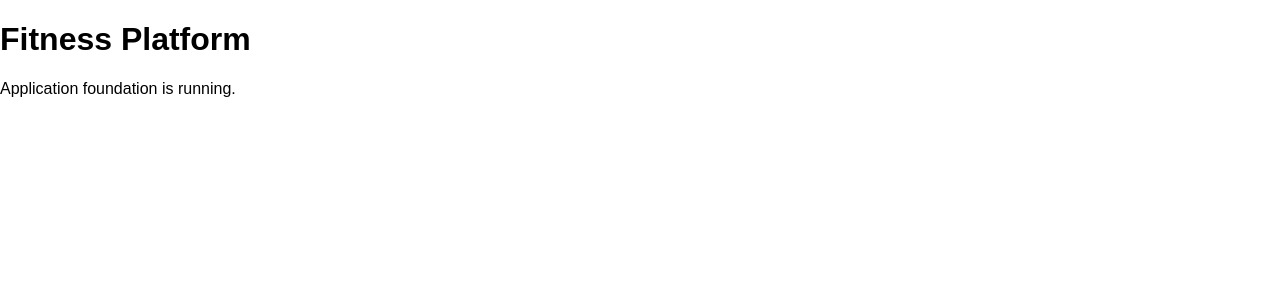
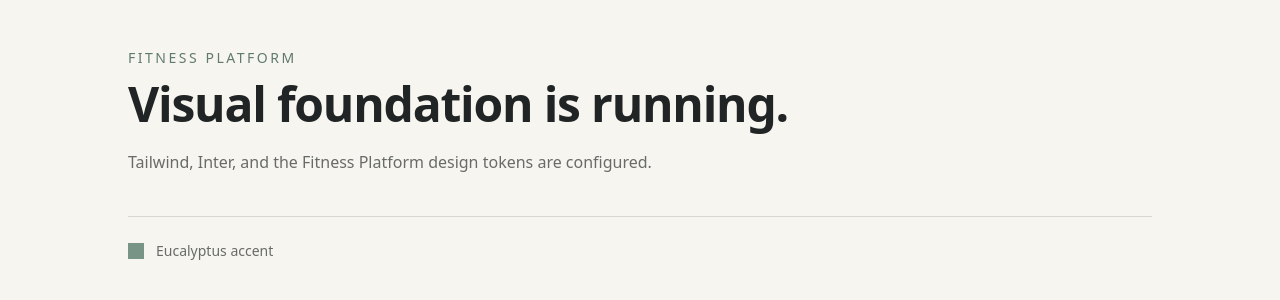
Before and after one commit to Fitness-Platform/fitness-web, a React (Vite) app: page / in a window 1280 px wide. Shown: the top 300 px of the page. Built offline with nearby package versions, Linux system fonts and the light colour scheme.

Commit message:
feat: establish fitness platform visual foundation

```diff
--- a/package.json
+++ b/package.json
@@ -10,10 +10,13 @@
     "preview": "vite preview"
   },
   "dependencies": {
+    "@fontsource-variable/inter": "^5.3.0",
+    "@tailwindcss/vite": "^4.3.3",
     "@tanstack/react-query": "^5.104.1",
     "react": "^19.2.8",
     "react-dom": "^19.2.8",
-    "react-router-dom": "^7.18.4"
+    "react-router-dom": "^7.18.4",
+    "tailwindcss": "^4.3.3"
   },
   "devDependencies": {
     "@eslint/js": "^10.0.1",
--- a/src/index.css
+++ b/src/index.css
@@ -1,11 +1,48 @@
+@import "tailwindcss";
+
+@theme {
+  --font-sans:
+    "Inter Variable",
+    ui-sans-serif,
+    system-ui,
+    sans-serif;
+
+  --color-background: #f7f5f0;
+  --color-primary: #789486;
+  --color-primary-dark: #607a6d;
+  --color-foreground: #202424;
+  --color-muted-foreground: #686b68;
+  --color-border: #d8d6cf;
+}
+
 * {
   box-sizing: border-box;
 }
 
 html {
-  font-family: Arial, sans-serif;
+  font-family: var(--font-sans);
 }
 
 body {
   margin: 0;
+  min-height: 100vh;
+
+  background-color: var(--color-background);
+  color: var(--color-foreground);
+
+  font-family: var(--font-sans);
+  -webkit-font-smoothing: antialiased;
+  -moz-osx-font-smoothing: grayscale;
 }
+
+button,
+input,
+textarea,
+select {
+  font: inherit;
+}
+
+:focus-visible {
+  outline: 2px solid var(--color-primary-dark);
+  outline-offset: 2px;
+}
--- a/src/main.tsx
+++ b/src/main.tsx
@@ -1,5 +1,6 @@
 import { StrictMode } from 'react'
 import { createRoot } from 'react-dom/client'
+import '@fontsource-variable/inter'
 import './index.css'
 import App from './App.tsx'
 
--- a/src/routes/RootPage.tsx
+++ b/src/routes/RootPage.tsx
@@ -1,8 +1,26 @@
 function RootPage() {
   return (
-    <main>
-      <h1>Fitness Platform</h1>
-      <p>Application foundation is running.</p>
+    <main className="min-h-screen bg-background px-6 py-12 text-foreground">
+      <div className="mx-auto max-w-5xl">
+        <p className="mb-3 text-sm font-medium uppercase tracking-[0.18em] text-primary-dark">
+          Fitness Platform
+        </p>
+
+        <h1 className="max-w-2xl text-4xl font-semibold tracking-tight sm:text-5xl">
+          Visual foundation is running.
+        </h1>
+
+        <p className="mt-5 max-w-xl text-base leading-7 text-muted-foreground">
+          Tailwind, Inter, and the Fitness Platform design tokens are configured.
+        </p>
+
+        <div className="mt-10 flex items-center gap-3 border-t border-border pt-6">
+          <span className="h-4 w-4 bg-primary" />
+          <span className="text-sm text-muted-foreground">
+            Eucalyptus accent
+          </span>
+        </div>
+      </div>
     </main>
   )
 }
--- a/vite.config.ts
+++ b/vite.config.ts
@@ -1,7 +1,7 @@
+import tailwindcss from '@tailwindcss/vite'
 import react from '@vitejs/plugin-react'
 import { defineConfig } from 'vite'
 
-// https://vite.dev/config/
 export default defineConfig({
-  plugins: [react()],
+  plugins: [react(), tailwindcss()],
 })
```
Also changed, not shown: 1 other file (tests, documents, lock files or other folders).
